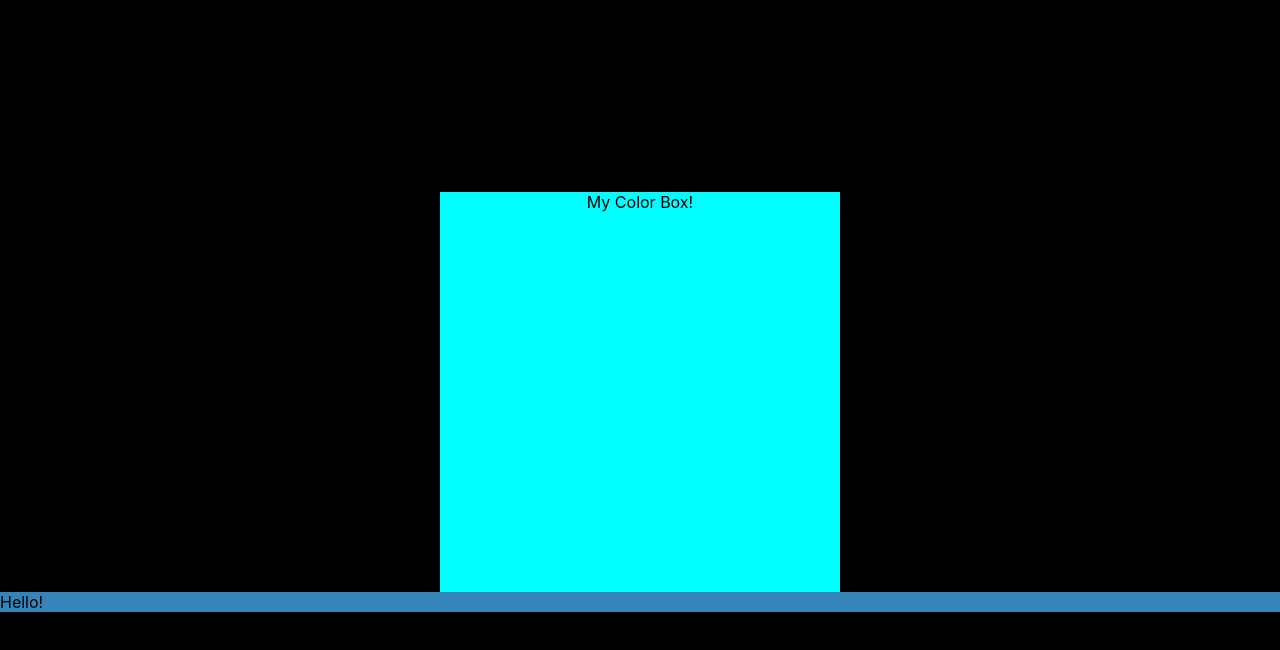
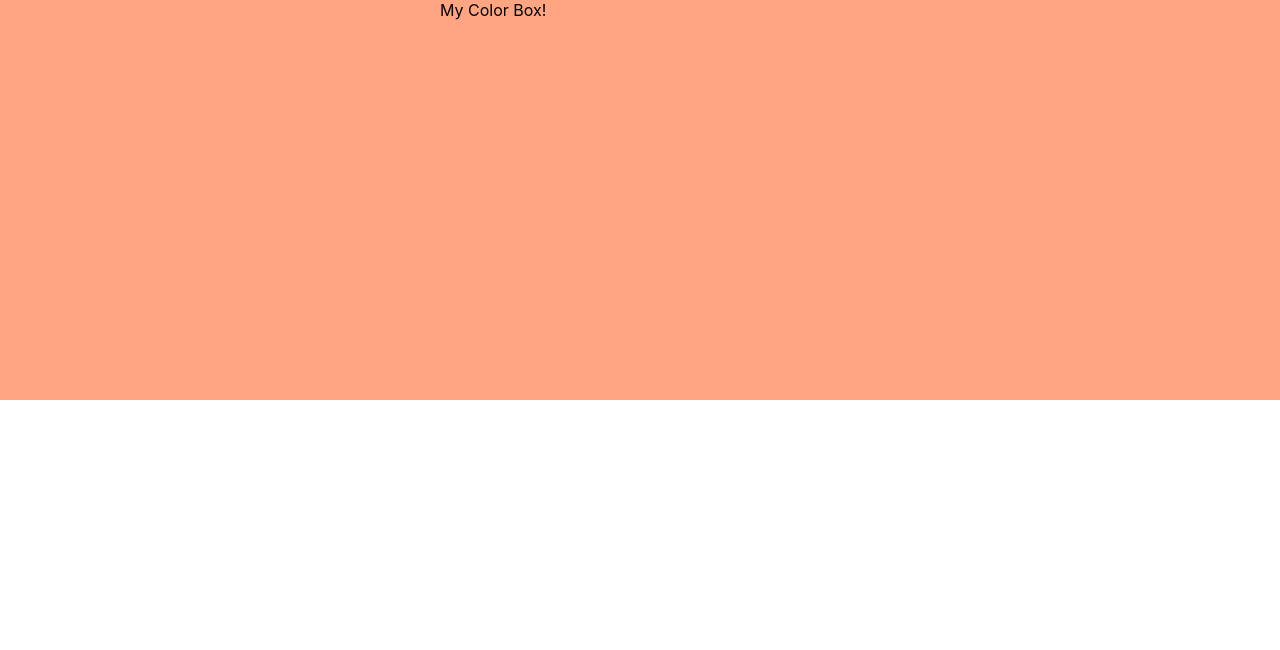
Before and after one commit to Cierra-McDonald/color-changing-box, a React (Create React App) app: page / in a window 1280 px wide. Shown: the top 650 px of the page. Built offline with nearby package versions, Linux system fonts and the light colour scheme.

Commit message:
WORKING...need to pass state down

```diff
--- a/src/App.css
+++ b/src/App.css
@@ -1,11 +1,10 @@
-body {
+/* body {
   background-color: black;
-}
+} */
 
 .colorbox {
   width: 400px;
   height: 400px;
-  background-color: aqua;
   margin: auto;
   margin-top: 15%;
   text-align: center;
--- a/src/App.js
+++ b/src/App.js
@@ -5,7 +5,6 @@ import FunctionalBox from './Containers/FunctionalBox';
 function App() {
   return (
     <div className="App">
-      <ColorBox/>
       <FunctionalBox/>
     </div>
   );
--- a/src/Containers/FunctionalBox.js
+++ b/src/Containers/FunctionalBox.js
@@ -1,4 +1,5 @@
 import React, { Component } from 'react'
+import ColorBox from '../Presentational/ColorBox';
 const randomColor = require('randomcolor');
 
 
@@ -7,33 +8,29 @@ export default class FunctionalBox extends Component {
         bgColor: '#FFFFFF'
     }
 
+    generateRGBColor(){
+        const color = randomColor();
+        return color;
+   }
+
     componentDidMount() {
-        const color = randomColor();
-        setInterval(() => {
+        this.interval = setInterval(() => {
             this.setState({
-                bgColor: color
+                bgColor: this.generateRGBColor()
             })
         }, 1000);
     }
-    // changeColor = (color) => {
-    //     let i = 0;
-    //     i = (i + 1) % color
-    //     this.setState({
-    //         bgColor: color[i]
-    //     })
-    //     setInterval(this.changeColor, 1000)
-    // }
-    time = () => {
-        setInterval(() => {
-        let randomColor = Math.floor(Math.random() * 16777215).toString(16);
-        this.setState({ bgColor: randomColor })
-    }, 1000)
+
+    componentWillUnmount() {
+        clearInterval(this.interval);
     }
 
     render() {
         return (
             <div style={{backgroundColor:this.state.bgColor}}>
-               Hello!
+               <ColorBox
+               color={this.props.bgColor}
+               />
             </div>
         )
     }
--- a/src/Presentational/ColorBox.js
+++ b/src/Presentational/ColorBox.js
@@ -1,7 +1,7 @@
 import React from 'react'
 
-function ColorBox() {
-    return <div className="colorbox">My Color Box!</div>
+function ColorBox({ color }) {
+    return <div style={{backgroundColor: color, width: '400px', height: '400px', margin: 'auto'}}>My Color Box!</div>
 }
 
 export default ColorBox;
```
